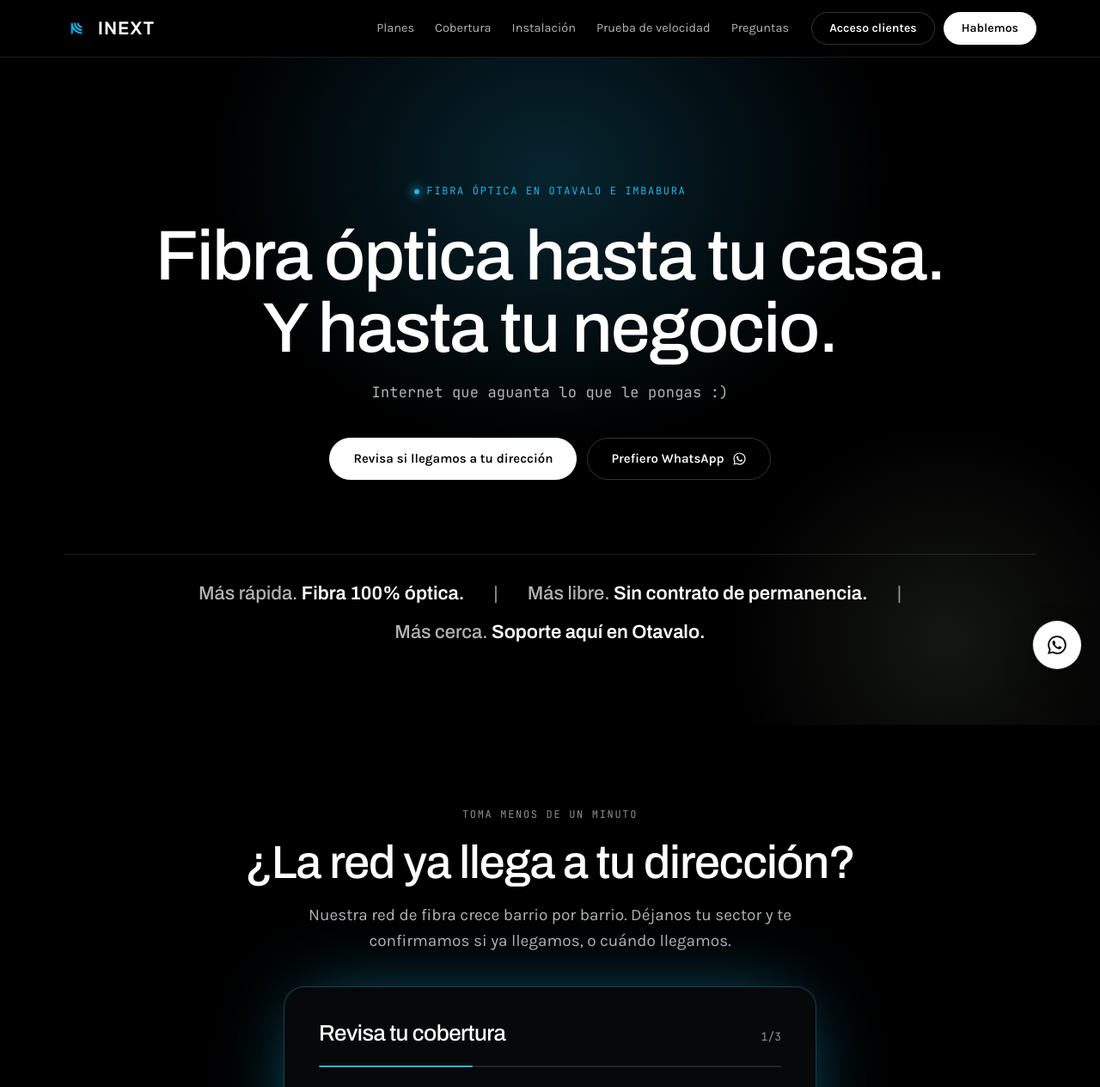
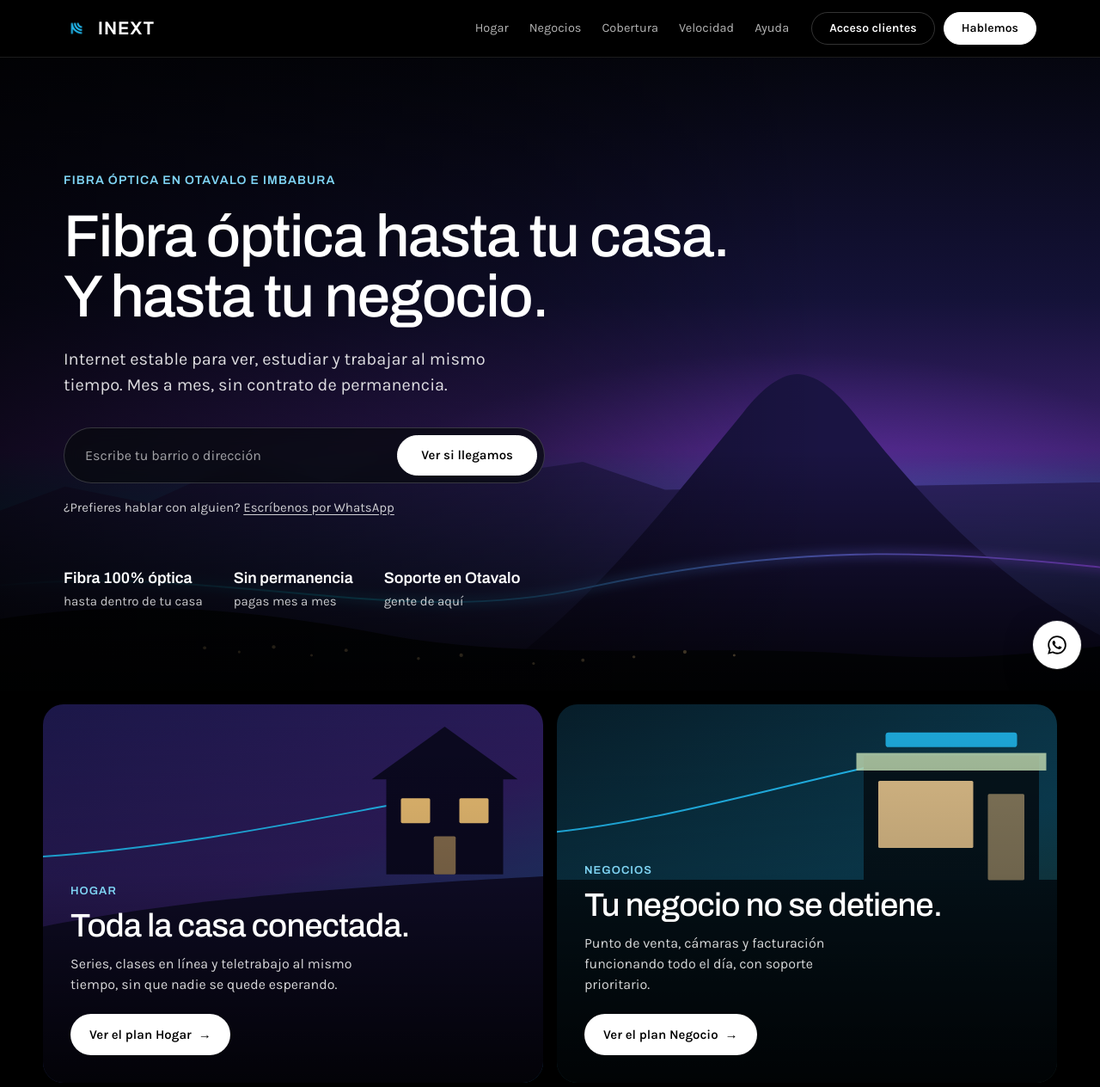
Before and after one commit to internetinext-jpg/pagina-web-inext, a website: page index.html in a window 1280 px wide. Shown: the top 1264 px of the page at 86% size. Drawn offline with Linux system fonts and the light colour scheme.

Commit message:
Homepage redesign: full-screen scene, address search first, menu by audience
- Full-screen hero with a drawn dusk landscape in the logo colors (no real
  photos yet; an <img class="escena__foto"> drops in later), a two-line
  headline and an address box that sends what you type to the map search.
  The box has no name attribute, so the address never goes into the URL.
- Two large panels, Hogar and Negocios, like use-case tiles.
- Desktop menu by audience: Hogar, Negocios, Cobertura, Velocidad, Ayuda.
- Calmer cards: no glow halos; labels in the heading font, not monospace.

Co-Authored-By: Claude Opus 5.5 <noreply@anthropic.com>

```diff
--- /dev/null
+++ b/css/portada.css
@@ -0,0 +1,73 @@
+/* Portada al estilo de las páginas de servicio grandes: una imagen a pantalla
+   completa, un título, una frase y una sola acción (escribir la dirección).
+   Mientras no haya fotos propias, el fondo es un paisaje dibujado con los
+   colores del logo (cian → violeta). Para poner una foto real: agregar dentro
+   de .escena un <img class="escena__foto" src="assets/fotos/…" alt="" width=… height=…>
+   comprimida (AVIF o WebP, menos de 250 KB): queda encima del dibujo y debajo
+   del velo que asegura que el texto se lea. */
+
+.portada{
+  position:relative;min-height:min(92vh,860px);display:flex;align-items:center;
+  overflow:hidden;isolation:isolate;
+}
+.escena{position:absolute;inset:0;z-index:-1;background:
+  radial-gradient(60% 45% at 72% 78%,rgba(162,75,255,.45),rgba(162,75,255,0) 70%),
+  radial-gradient(45% 35% at 88% 88%,rgba(33,181,234,.40),rgba(33,181,234,0) 70%),
+  linear-gradient(180deg,#05060f 0%,#141238 38%,#3a1f6b 62%,#0f6c93 82%,#07202b 100%)}
+.escena svg{position:absolute;left:0;bottom:0;width:100%;height:78%;display:block}
+.escena__foto{position:absolute;inset:0;width:100%;height:100%;object-fit:cover}
+/* El velo: oscuro a la izquierda y abajo, donde va el texto. */
+.escena::after{
+  content:"";position:absolute;inset:0;
+  background:linear-gradient(90deg,rgba(0,0,0,.72) 0%,rgba(0,0,0,.35) 48%,rgba(0,0,0,0) 75%),
+             linear-gradient(0deg,rgba(0,0,0,.85) 0%,rgba(0,0,0,0) 38%);
+}
+.portada__inner{width:100%;max-width:var(--wrap);margin:0 auto;padding:clamp(96px,14vh,150px) 24px clamp(64px,9vh,100px)}
+.portada__k{font-family:var(--head);font-weight:600;font-size:14px;letter-spacing:.08em;text-transform:uppercase;color:var(--cy-lite);margin:0}
+.portada h1{margin-top:18px;font-size:clamp(40px,5.4vw,76px)}
+.portada h1 .linea{display:block}
+.portada__sub{margin:22px 0 0;max-width:46ch;font-size:clamp(17px,1.7vw,20px);line-height:1.5;color:rgba(255,255,255,.86)}
+
+/* El buscador: lo único que se le pide al visitante en la portada. */
+.busca{margin-top:34px;display:flex;gap:10px;max-width:560px;padding:8px;border-radius:999px;
+  background:rgba(8,10,14,.72);border:1px solid rgba(255,255,255,.18);backdrop-filter:blur(10px)}
+.busca label{position:absolute;width:1px;height:1px;overflow:hidden;clip:rect(0 0 0 0);white-space:nowrap}
+.busca input{flex:1;min-width:0;background:transparent;border:0;color:#fff;font-family:var(--body);font-size:16px;padding:12px 16px;outline:none}
+.busca input::placeholder{color:rgba(255,255,255,.62)}
+.busca:focus-within{border-color:var(--cy)}
+.busca .btn{flex:none}
+.portada__alt{margin:16px 0 0;font-size:15px;color:rgba(255,255,255,.8)}
+.portada__alt a{text-decoration:underline;text-underline-offset:3px}
+.portada__alt a:hover{color:#fff}
+
+.portada__datos{list-style:none;margin:clamp(40px,7vh,72px) 0 0;padding:0;display:flex;flex-wrap:wrap;gap:12px 36px;font-size:15px;color:rgba(255,255,255,.78)}
+.portada__datos b{display:block;font-family:var(--head);font-weight:600;font-size:18px;color:#fff}
+
+/* Paneles por tipo de cliente, como los "casos de uso": imagen grande, poco texto. */
+.casos{display:grid;grid-template-columns:1fr 1fr;gap:16px;max-width:calc(var(--wrap) + 48px);margin:0 auto;padding:16px 24px 0}
+.caso{position:relative;display:flex;align-items:flex-end;min-height:440px;border-radius:24px;overflow:hidden;isolation:isolate;color:#fff}
+.caso__fondo{position:absolute;inset:0;z-index:-1}
+.caso__fondo svg{position:absolute;inset:0;width:100%;height:100%;display:block}
+.caso__fondo::after{content:"";position:absolute;inset:0;background:linear-gradient(0deg,rgba(0,0,0,.82) 0%,rgba(0,0,0,.15) 55%,rgba(0,0,0,0) 100%)}
+.caso--hogar .caso__fondo{background:linear-gradient(160deg,#1b1748 0%,#2d1c5c 45%,#0d5a7d 100%)}
+.caso--negocio .caso__fondo{background:linear-gradient(160deg,#071d29 0%,#0b3d52 50%,#203a2a 100%)}
+.caso__texto{padding:32px}
+.caso__k{font-family:var(--head);font-weight:600;font-size:13px;letter-spacing:.08em;text-transform:uppercase;color:var(--cy-lite);margin:0}
+.caso h2{font-size:clamp(28px,3vw,38px);margin-top:10px}
+.caso p.caso__d{margin:12px 0 0;max-width:36ch;color:rgba(255,255,255,.84);font-size:16px;line-height:1.5}
+.caso__ir{display:inline-flex;align-items:center;gap:8px;margin-top:22px;font-weight:600;font-size:15px;padding:12px 22px;border-radius:999px;background:#fff;color:#000;transition:transform .2s}
+.caso:hover .caso__ir,.caso:focus-visible .caso__ir{transform:translateX(4px)}
+
+@media (max-width:820px){
+  .casos{grid-template-columns:1fr}
+  .caso{min-height:420px}
+}
+@media (max-width:560px){
+  .portada{min-height:0}
+  .busca{flex-direction:column;border-radius:20px}
+  .busca .btn{width:100%}
+  .caso__texto{padding:24px}
+}
+@media (prefers-reduced-motion:reduce){
+  .caso__ir{transition:none}
+}
--- a/css/site.css
+++ b/css/site.css
@@ -45,11 +45,11 @@ ul{margin:0;padding:0;list-style:none}
 /* ── voz monoespaciada: el recurso que le da carácter ── */
 .mono{font-family:var(--mono);font-weight:400}
 .kicker{
-  font-family:var(--mono);font-size:12px;letter-spacing:.14em;text-transform:uppercase;
+  font-family:var(--head);font-weight:600;font-size:13px;letter-spacing:.08em;text-transform:uppercase;
   color:var(--ink-3);display:inline-flex;align-items:center;gap:9px;
 }
 .kicker--cy{color:var(--cy)}
-.kicker--cy::before{content:"";width:6px;height:6px;border-radius:50%;background:var(--cy);box-shadow:0 0 12px 2px rgba(33,181,234,.8)}
+.kicker--cy::before{content:"";width:6px;height:6px;border-radius:50%;background:var(--cy);}
 
 .wrap{max-width:var(--wrap);margin:0 auto;padding:0 24px}
 .section{padding:clamp(72px,10vw,132px) 0}
@@ -127,9 +127,9 @@ ul{margin:0;padding:0;list-style:none}
   position:relative;background:var(--surface);border-radius:24px;
   border:1px solid var(--line);
 }
-.glow--cy{border-color:rgba(33,181,234,.34);box-shadow:0 0 90px -26px rgba(33,181,234,.65)}
-.glow--sage{border-color:rgba(194,221,180,.3);box-shadow:0 0 90px -26px rgba(194,221,180,.42)}
-.glow--plain{box-shadow:0 0 80px -40px rgba(255,255,255,.25)}
+.glow--cy{border-color:rgba(33,181,234,.28)}
+.glow--sage{border-color:rgba(194,221,180,.24)}
+.glow--plain{}
 
 /* ── verificador de cobertura ── */
 .check{position:relative}
--- a/index.html
+++ b/index.html
@@ -44,7 +44,8 @@
 <link rel="preload" href="assets/fuentes/archivo.woff2" as="font" type="font/woff2" crossorigin>
 <link rel="preload" href="assets/fuentes/karla.woff2" as="font" type="font/woff2" crossorigin>
 <link rel="stylesheet" href="css/fuentes.css?v=0d66eae7">
-<link rel="stylesheet" href="css/site.css?v=327289d4">
+<link rel="stylesheet" href="css/site.css?v=3803d395">
+<link rel="stylesheet" href="css/portada.css?v=35901234">
 <link rel="stylesheet" href="css/menu.css?v=bacf6779">
 </head>
 <body>
@@ -57,12 +58,12 @@
       <img src="assets/inext-mark-cyan.png" alt="INEXT" width="30" height="30">
       <span>INEXT</span>
     </a>
-    <nav class="nav__links">
-      <a href="#planes">Planes</a>
-      <a href="#cobertura">Cobertura</a>
-      <a href="#instalacion">Instalación</a>
-      <a href="prueba-de-velocidad.html">Prueba de velocidad</a>
-      <a href="#faq">Preguntas</a>
+    <nav class="nav__links" aria-label="Secciones">
+      <a href="#planes">Hogar</a>
+      <a href="#negocio">Negocios</a>
+      <a href="#form">Cobertura</a>
+      <a href="prueba-de-velocidad.html">Velocidad</a>
+      <a href="#faq">Ayuda</a>
     </nav>
     <div class="nav__actions">
       <!-- El portal se entra con un enlace personal por contrato (/mi-cuenta/<token>),
@@ -76,8 +77,9 @@
     </div>
   </div>
   <nav class="menu-movil" id="menu-movil" aria-label="Menú" hidden>
-    <a href="#planes">Planes</a>
-    <a href="#cobertura">Cobertura</a>
+    <a href="#planes">Hogar</a>
+    <a href="#negocio">Negocios</a>
+    <a href="#form">Cobertura</a>
     <a href="#instalacion">Instalación</a>
     <a href="prueba-de-velocidad.html">Prueba de velocidad</a>
     <a href="#faq">Preguntas frecuentes</a>
@@ -92,31 +94,91 @@
 <main id="top">
   <div id="contenido" tabindex="-1"></div>
 
-  <section class="hero">
-    <div class="hero__inner">
-      <p class="kicker kicker--cy" style="animation:inx-down .8s cubic-bezier(.16,1,.3,1) both">Fibra óptica en Otavalo e Imbabura</p>
-      <h1 class="h1">
-        <span style="display:block;animation:inx-line .9s cubic-bezier(.16,1,.3,1) .08s both">Fibra óptica hasta tu casa.</span>
-        <span style="display:block;animation:inx-line .9s cubic-bezier(.16,1,.3,1) .2s both">Y hasta tu negocio.</span>
-      </h1>
-      <p class="hero__sub" style="animation:inx-up .8s cubic-bezier(.16,1,.3,1) .34s both">Internet que aguanta lo que le pongas :)</p>
+  <section class="portada" aria-labelledby="portada-titulo">
+    <div class="escena" aria-hidden="true">
+      <svg viewBox="0 0 1440 600" preserveAspectRatio="xMidYMax slice" focusable="false">
+        <defs>
+          <linearGradient id="esc-fibra" x1="0" x2="1">
+            <stop offset="0" stop-color="#21b5ea" stop-opacity="0"/>
+            <stop offset=".35" stop-color="#21b5ea"/>
+            <stop offset="1" stop-color="#a24bff"/>
+          </linearGradient>
+          <filter id="esc-brillo" x="-10%" y="-200%" width="120%" height="500%"><feGaussianBlur stdDeviation="6"/></filter>
+        </defs>
+        <path fill="#2b1f5c" fill-opacity=".85" d="M0 400 L130 352 L230 372 L350 318 L450 346 L560 300 L650 338 L760 322 L860 356 L1440 346 L1440 600 L0 600Z"/>
+        <path fill="#1a1442" d="M620 600 C750 520 850 390 955 262 C982 228 1006 212 1028 216 C1050 220 1072 240 1094 268 C1190 390 1300 500 1440 556 L1440 600Z"/>
+        <path d="M0 478 C300 436 520 528 760 476 S1180 424 1440 456" fill="none" stroke="url(#esc-fibra)" stroke-width="8" stroke-opacity=".5" filter="url(#esc-brillo)"/>
+        <path d="M0 478 C300 436 520 528 760 476 S1180 424 1440 456" fill="none" stroke="url(#esc-fibra)" stroke-width="2"/>
+        <path fill="#070a14" d="M0 522 C200 482 360 502 520 532 C700 566 900 542 1100 556 C1250 567 1350 549 1440 541 L1440 600 L0 600Z"/>
+        <g fill="#ffd99a">
+          <circle cx="300" cy="548" r="2"/><circle cx="342" cy="553" r="1.6"/><circle cx="384" cy="547" r="2.2"/><circle cx="430" cy="557" r="1.6"/>
+          <circle cx="472" cy="551" r="2"/><circle cx="560" cy="561" r="1.8"/><circle cx="612" cy="557" r="2.2"/><circle cx="700" cy="567" r="1.6"/>
+          <circle cx="760" cy="563" r="2"/><circle cx="822" cy="559" r="1.8"/><circle cx="884" cy="553" r="2.2"/><circle cx="944" cy="557" r="1.6"/>
+        </g>
+      </svg>
+    </div>
+    <div class="portada__inner">
+      <p class="portada__k">Fibra óptica en Otavalo e Imbabura</p>
+      <h1 class="h1" id="portada-titulo"><span class="linea">Fibra óptica hasta tu casa.</span> <span class="linea">Y hasta tu negocio.</span></h1>
+      <p class="portada__sub">Internet estable para ver, estudiar y trabajar al mismo tiempo. Mes a mes, sin contrato de permanencia.</p>
+      <!-- Sin "name" en el campo: si el JavaScript no carga, el formulario solo baja al mapa y la dirección nunca viaja en la URL. -->
+      <form class="busca" id="portada-busca" action="#form" role="search">
+        <label for="portada-direccion">Tu barrio o dirección</label>
+        <input id="portada-direccion" type="text" placeholder="Escribe tu barrio o dirección" autocomplete="street-address" enterkeyhint="search">
+        <button class="btn btn--white" type="submit">Ver si llegamos</button>
+      </form>
+      <p class="portada__alt">¿Prefieres hablar con alguien? <a class="js-wa-generic" href="https://wa.me/593969093580?text=Hola%20INEXT%2C%20quiero%20informaci%C3%B3n%20sobre%20sus%20planes%20de%20internet." target="_blank" rel="noopener">Escríbenos por WhatsApp</a></p>
+      <ul class="portada__datos">
+        <li><b>Fibra 100% óptica</b>hasta dentro de tu casa</li>
+        <li><b>Sin permanencia</b>pagas mes a mes</li>
+        <li><b>Soporte en Otavalo</b>gente de aquí</li>
+      </ul>
+    </div>
+  </section>
 
-      <div class="hero__cta" style="animation:inx-up .8s cubic-bezier(.16,1,.3,1) .46s both">
-        <a class="btn btn--white" href="#form">Revisa si llegamos a tu dirección</a>
-        <a class="btn btn--ghost js-wa-generic" href="https://wa.me/593969093580?text=Hola%20INEXT%2C%20quiero%20informaci%C3%B3n%20sobre%20sus%20planes%20de%20internet." target="_blank" rel="noopener">
-          Prefiero WhatsApp
-          <svg class="btn__wa" viewBox="0 0 24 24" fill="currentColor" aria-hidden="true"><path d="M12.04 2C6.58 2 2.13 6.45 2.13 11.91c0 1.75.46 3.46 1.32 4.96L2 22l5.25-1.38a9.9 9.9 0 0 0 4.79 1.22h.01c5.46 0 9.91-4.45 9.91-9.91 0-2.65-1.03-5.14-2.9-7.01A9.82 9.82 0 0 0 12.04 2zm0 18.15h-.01a8.2 8.2 0 0 1-4.19-1.15l-.3-.18-3.12.82.83-3.04-.2-.31a8.19 8.19 0 0 1-1.26-4.38c0-4.54 3.7-8.23 8.25-8.23a8.2 8.2 0 0 1 8.23 8.24c0 4.54-3.7 8.23-8.23 8.23zm4.52-6.16c-.25-.12-1.47-.72-1.69-.81-.23-.08-.39-.12-.56.13-.16.24-.64.8-.78.97-.14.16-.29.18-.54.06-.25-.12-1.05-.39-1.99-1.23-.74-.66-1.23-1.47-1.38-1.72-.14-.25-.01-.38.11-.5.11-.11.25-.29.37-.43.12-.15.16-.25.25-.41.08-.17.04-.31-.02-.43-.06-.12-.56-1.34-.76-1.84-.2-.48-.4-.42-.56-.43h-.48c-.16 0-.43.06-.65.31-.22.25-.85.83-.85 2.03s.87 2.35.99 2.51c.12.16 1.71 2.61 4.15 3.66.58.25 1.03.4 1.38.51.58.19 1.11.16 1.53.1.47-.07 1.47-.6 1.67-1.18.21-.58.21-1.07.15-1.18-.06-.11-.22-.17-.47-.29z"/></svg>
-        </a>
+  <section class="casos" aria-label="Para tu casa o tu negocio">
+    <a class="caso caso--hogar" href="#planes">
+      <div class="caso__fondo" aria-hidden="true">
+        <svg viewBox="0 0 600 440" preserveAspectRatio="xMaxYMin slice" focusable="false">
+          <path fill="#100d29" d="M0 262 C150 232 300 216 600 200 L600 440 L0 440Z"/>
+          <path d="M0 178 C150 170 300 140 418 118" fill="none" stroke="#21b5ea" stroke-width="2"/>
+          <g transform="translate(120 -110) scale(.85)">
+            <path fill="#0b0920" d="M330 232 L430 160 L530 232Z"/>
+            <rect x="350" y="230" width="160" height="132" fill="#0b0920"/>
+            <rect x="370" y="258" width="40" height="34" rx="2" fill="#ffcf7a" fill-opacity=".9"/>
+            <rect x="450" y="258" width="40" height="34" rx="2" fill="#ffcf7a" fill-opacity=".9"/>
+            <rect x="415" y="310" width="30" height="52" rx="2" fill="#ffcf7a" fill-opacity=".5"/>
+          </g>
+        </svg>
       </div>
-
-      <div class="hero__strip" style="animation:inx-up .8s cubic-bezier(.16,1,.3,1) .6s both">
-        <span>Más rápida. <b>Fibra 100% óptica.</b></span>
-        <span class="sep">|</span>
-        <span>Más libre. <b>Sin contrato de permanencia.</b></span>
-        <span class="sep">|</span>
-        <span>Más cerca. <b>Soporte aquí en Otavalo.</b></span>
+      <div class="caso__texto">
+        <p class="caso__k">Hogar</p>
+        <h2>Toda la casa conectada.</h2>
+        <p class="caso__d">Series, clases en línea y teletrabajo al mismo tiempo, sin que nadie se quede esperando.</p>
+        <span class="caso__ir">Ver el plan Hogar <span aria-hidden="true">→</span></span>
       </div>
-    </div>
+    </a>
+    <a class="caso caso--negocio" href="#negocio">
+      <div class="caso__fondo" aria-hidden="true">
+        <svg viewBox="0 0 600 440" preserveAspectRatio="xMaxYMin slice" focusable="false">
+          <rect y="204" width="600" height="236" fill="#04121a"/>
+          <path d="M0 150 C120 140 260 100 376 74" fill="none" stroke="#21b5ea" stroke-width="2"/>
+          <g transform="translate(120 -110) scale(.85)">
+            <rect x="300" y="200" width="240" height="170" fill="#05131b"/>
+            <rect x="330" y="168" width="180" height="20" rx="4" fill="#21b5ea" fill-opacity=".9"/>
+            <rect x="290" y="196" width="260" height="24" fill="#c2ddb4" fill-opacity=".85"/>
+            <rect x="320" y="234" width="130" height="92" rx="2" fill="#ffd99a" fill-opacity=".85"/>
+            <rect x="470" y="252" width="50" height="118" rx="2" fill="#ffd99a" fill-opacity=".5"/>
+          </g>
+        </svg>
+      </div>
+      <div class="caso__texto">
+        <p class="caso__k">Negocios</p>
+        <h2>Tu negocio no se detiene.</h2>
+        <p class="caso__d">Punto de venta, cámaras y facturación funcionando todo el día, con soporte prioritario.</p>
+        <span class="caso__ir">Ver el plan Negocio <span aria-hidden="true">→</span></span>
+      </div>
+    </a>
   </section>
 
   <section class="section section--tight check" id="form" style="scroll-margin-top:88px">
@@ -292,7 +354,7 @@
           <a class="btn btn--ghost btn--block" href="#form">Revisar mi dirección</a>
         </article>
 
-        <article class="glow glow--sage plan plan--sage">
+        <article class="glow glow--sage plan plan--sage" id="negocio" style="scroll-margin-top:88px">
           <div class="plan__top">
             <h3 class="plan__name">Negocio</h3>
             <span class="plan__badge">Locales y oficinas</span>
@@ -610,6 +672,6 @@
 
 <script src="js/menu.js?v=b3002bd9"></script>
 <script src="js/mapa.js?v=36320547"></script>
-<script src="js/site.js?v=6ea1dd64"></script>
+<script src="js/site.js?v=41c5e04b"></script>
 </body>
 </html>
```
Also changed, not shown: 404.html (+1 -1 lines), informacion-regulatoria.html (+1 -1 lines), js/site.js (+17 -0 lines), tests/sitio.test.mjs (+14 -0 lines).
